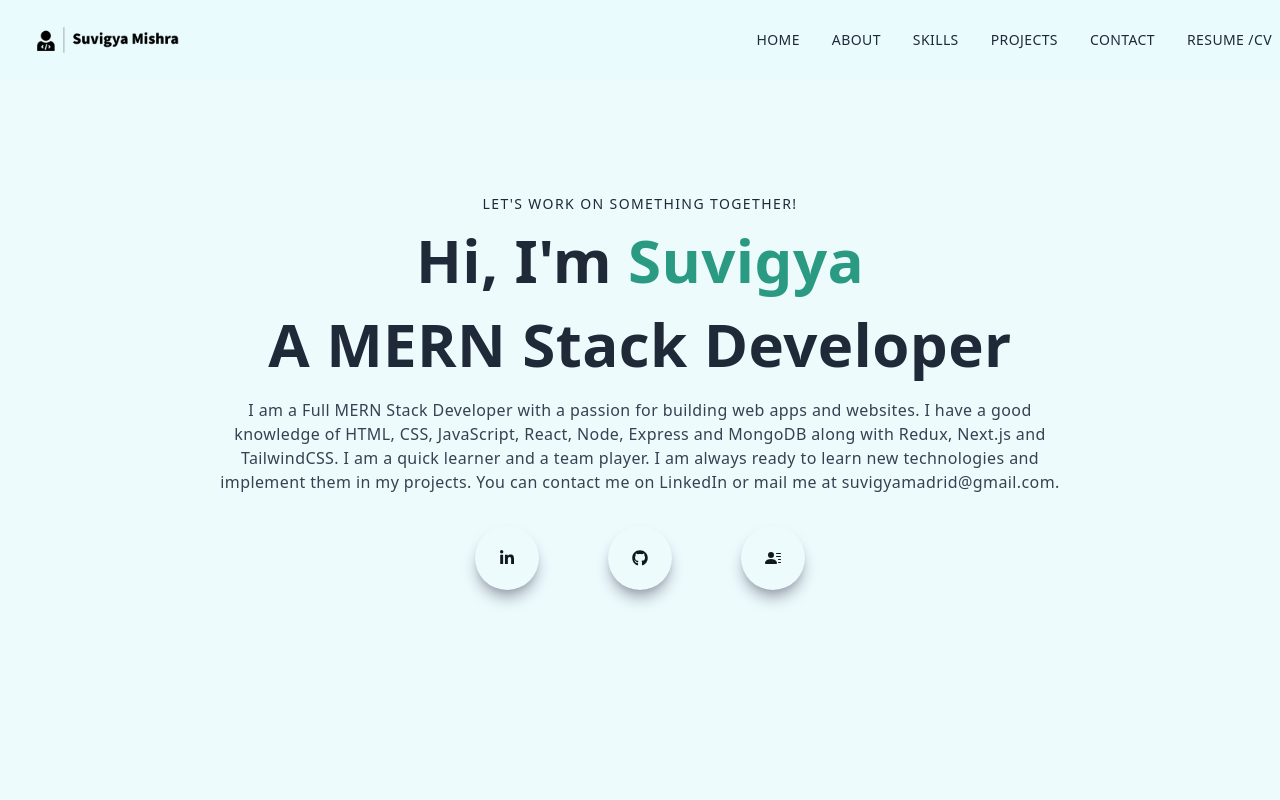
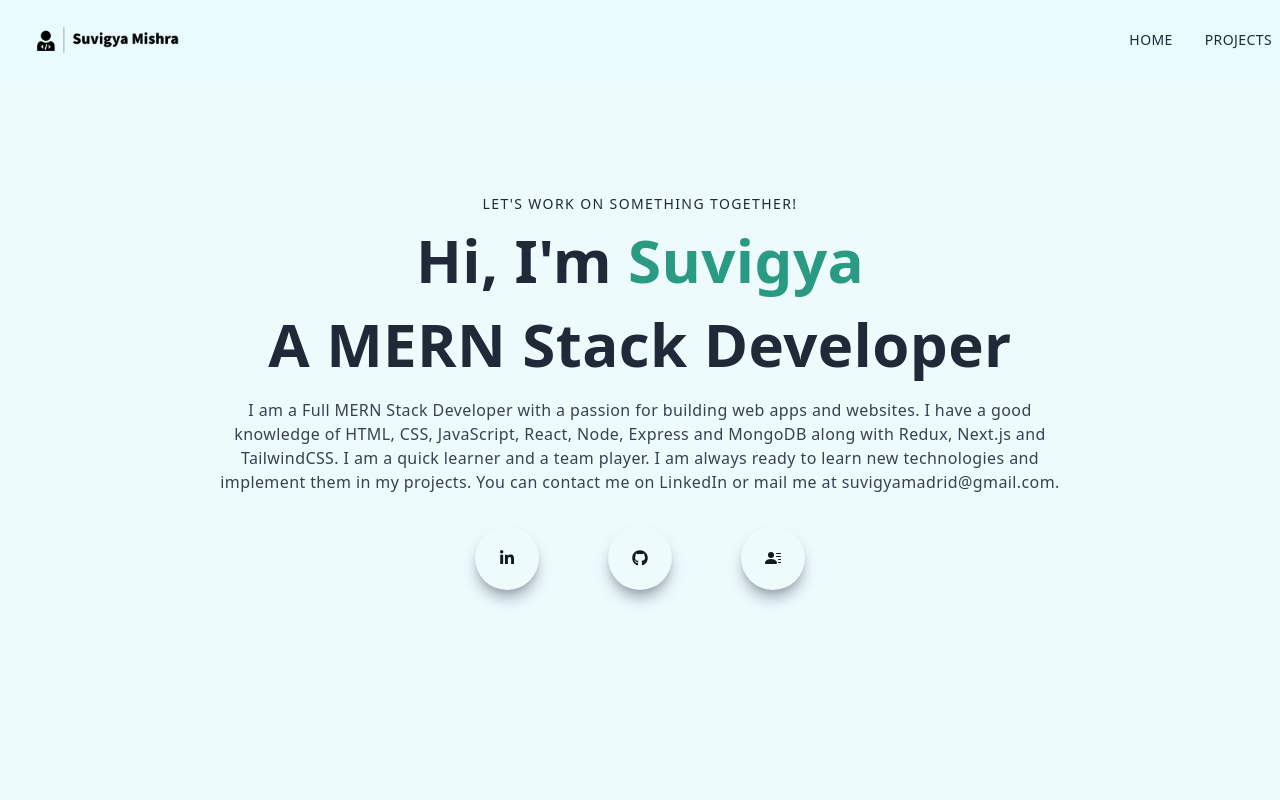
Before and after one commit to Crazyhaller/portfolio, a Next.js app: page / in a window 1280 px wide. Shown: the top 800 px of the page. Built offline with nearby package versions, Linux system fonts and the light colour scheme.

Commit message:
remove components

```diff
--- a/components/Navbar.jsx
+++ b/components/Navbar.jsx
@@ -65,29 +65,9 @@ const Navbar = () => {
             <Link href="/">
               <li className="ml-8 text-sm uppercase hover:border-b">Home</li>
             </Link>
-            <Link href="/#about">
-              <li className="ml-8 text-sm uppercase hover:border-b">About</li>
-            </Link>
-            <Link href="/#skills">
-              <li className="ml-8 text-sm uppercase hover:border-b">Skills</li>
-            </Link>
             <Link href="/#projects">
               <li className="ml-8 text-sm uppercase hover:border-b">
                 Projects
-              </li>
-            </Link>
-            <Link
-              href="https://www.linkedin.com/in/suvigyamishra/"
-              target="_blank"
-            >
-              <li className="ml-8 text-sm uppercase hover:border-b">Contact</li>
-            </Link>
-            <Link
-              href="https://drive.google.com/drive/folders/1g88hKtSEJAtDEF0jOq_IMstDFf5Vu3nA?usp=sharing"
-              target="_blank"
-            >
-              <li className="ml-8 text-sm uppercase hover:border-b">
-                Resume /CV
               </li>
             </Link>
           </ul>
@@ -133,32 +113,9 @@ const Navbar = () => {
                   Home
                 </li>
               </Link>
-              <Link href="/#about">
-                <li onClick={() => setNav(false)} className="py-4 text-sm">
-                  About
-                </li>
-              </Link>
-              <Link href="/#skills">
-                <li onClick={() => setNav(false)} className="py-4 text-sm">
-                  Skills
-                </li>
-              </Link>
               <Link href="/#projects">
                 <li onClick={() => setNav(false)} className="py-4 text-sm">
                   Projects
-                </li>
-              </Link>
-              <Link href="/#contact">
-                <li onClick={() => setNav(false)} className="py-4 text-sm">
-                  Contact
-                </li>
-              </Link>
-              <Link
-                href="https://drive.google.com/drive/folders/1g88hKtSEJAtDEF0jOq_IMstDFf5Vu3nA?usp=sharing"
-                target="_blank"
-              >
-                <li onClick={() => setNav(false)} className="py-4 text-sm">
-                  Resume
                 </li>
               </Link>
             </ul>
--- a/pages/index.js
+++ b/pages/index.js
@@ -1,10 +1,7 @@
 import Navbar from '@/components/Navbar'
 import Main from '@/components/Main'
 import Head from 'next/head'
-import About from '@/components/About'
-import Skills from '@/components/Skills'
 import Projects from '@/components/Projects'
-import Contact from '@/components/Contact'
 
 export default function Home() {
   return (
@@ -16,10 +13,7 @@ export default function Home() {
       </Head>
       <Navbar />
       <Main />
-      <About />
-      <Skills />
       <Projects />
-      <Contact />
     </div>
   )
 }
```
